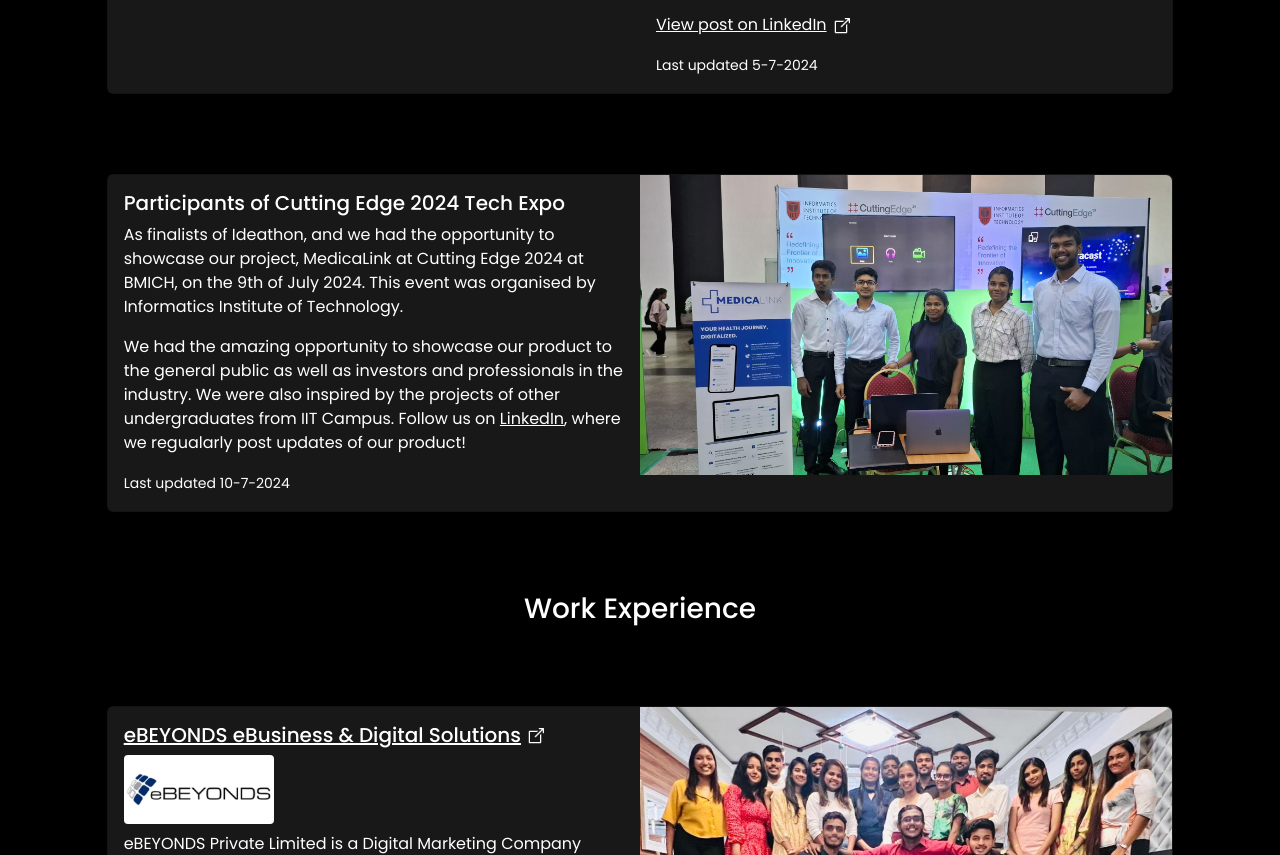
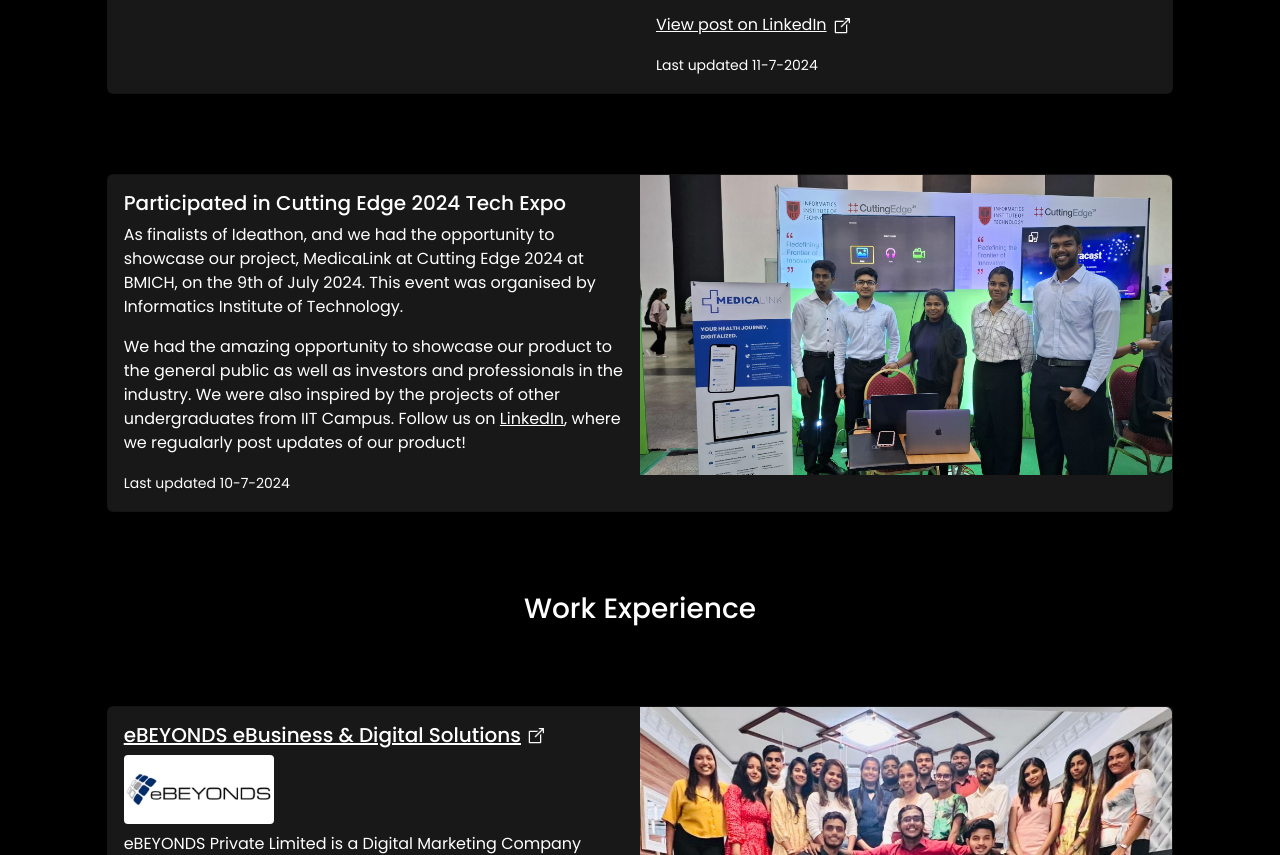
Before and after one commit to chirangashalitha/developer-portfolio, a plain HTML site: page index.html in a window 1280 px wide. Shown: the part 1706-2561 px from the top of the page. Drawn offline with nearby package versions, Linux system fonts and the light colour scheme.

Commit message:
Content update

```diff
--- a/index.html
+++ b/index.html
@@ -109,7 +109,7 @@
             <p class="card-text">Successfully completed a 10-week, intensive, project-based learning program at the Informatics Institute of Technology. This experience has been incredibly rewarding. I have had the chance to collaborate with young, talented individuals like me, while gaining valuable knowledge and experience.</p>
             <p class="card-text">Our Project, MedicaLink was selected as the Winner and Best Project Pitch at the Finale, and as the team leader, I am immensely proud of what we have achieved together during this short period of time. Special thanks to my amazing team!</p>
             <p class="card-text"><a href="https://www.linkedin.com/posts/chirangashalitha_im-excited-to-share-that-our-project-medicalink-activity-7214125746124914689-Izm4?utm_source=share&utm_medium=member_desktop">View post on LinkedIn<img src="./assets/icons/external.png" class="external-icon"></a></p>
-            <p class="card-text"><small class="text-white">Last updated 5-7-2024</small></p>
+            <p class="card-text"><small class="text-white">Last updated 11-7-2024</small></p>
           </div>
         </div>
       </div>
@@ -119,7 +119,7 @@
       <div class="row g-0">
         <div class="col-md-6">
           <div class="card-body">
-            <h5 class="card-title h5">Participants of Cutting Edge 2024 Tech Expo</h5>
+            <h5 class="card-title h5">Participated in Cutting Edge 2024 Tech Expo</h5>
             <p class="card-text">As finalists of Ideathon, and we had the opportunity to showcase our project, MedicaLink at Cutting Edge 2024 at BMICH, on the 9th of July 2024. This event was organised by Informatics Institute of Technology.</p>
             <p class="card-text">We had the amazing opportunity to showcase our product to the general public as well as investors and professionals in the industry. We were also inspired by the projects of other undergraduates from IIT Campus. Follow us on <a href="https://www.linkedin.com/company/medicalinkco/">LinkedIn</a>, where we regualarly post updates of our product!</p>
             <p class="card-text"><small class="text-white">Last updated 10-7-2024</small></p>
```
